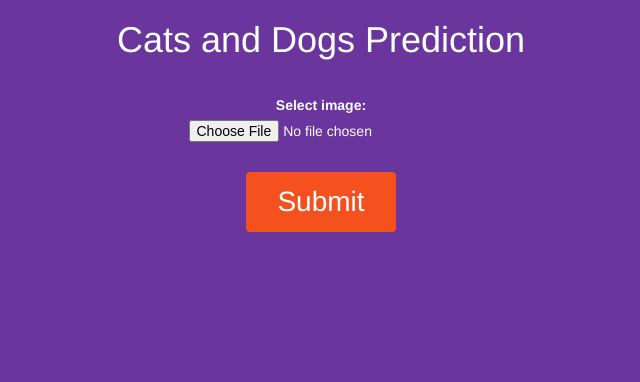
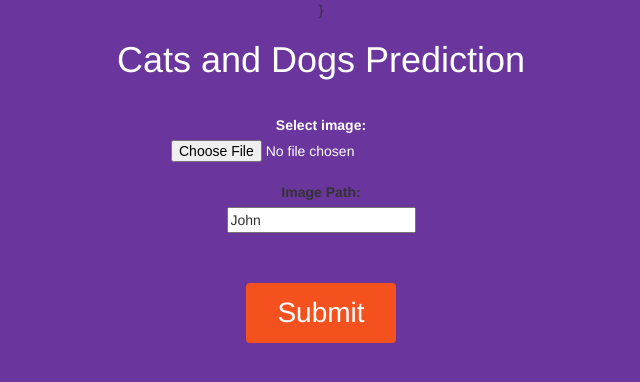
Before and after one commit to blurred-machine/Cats-and-Dogs, a Flask app: page / in a window 1280 px wide. Shown: the top 382 px of the page, without its empty margins (319-959 px from the left). Run offline with Flask 2, Linux system fonts and the light colour scheme; parts of the project's set-up code (start-up, migrations or seed data) failed here and were passed over; some libraries are stand-ins or nearby versions.

Commit message:
working on uploading files

```diff
--- a/app.py
+++ b/app.py
@@ -17,6 +17,17 @@ from keras.preprocessing import image
 from keras.preprocessing.image import ImageDataGenerator
 
 
+from io import BytesIO
+import urllib
+
+
+def loaderImage(URL):
+    with urllib.request.urlopen(URL) as url:
+        img = image.load_img(BytesIO(url.read()), target_size=(125, 125))
+
+    return image.img_to_array(img)
+
+
 app = Flask(__name__)
 
 IMAGE_SIZE = 64
@@ -29,12 +40,17 @@ def index():
 @app.route('/predict', methods=['POST'])
 def predict():
     form_data = request.form.to_dict()
-    print("Uploaded image path: "+str(form_data["input_image"]))
+    print(form_data)
+    print("Uploaded image path: "+str(form_data["image_path"]))
 
-    test_image = image.load_img(form_data["input_image"], target_size = (IMAGE_SIZE, IMAGE_SIZE))
-    test_image = image.img_to_array(test_image)
+    #test_image = image.load_img(form_data["image_path"], target_size = (IMAGE_SIZE, IMAGE_SIZE))
+    #test_image = image.img_to_array(test_image)
+
+    test_image = loaderImage(form_data["image_path"][5:])
+
     test_image = np.expand_dims(test_image, axis = 0)
     print(test_image)
+
 
     classifier = joblib.load('prediction_classifier.pkl')
     result = classifier.predict(test_image)
--- a/templates/index.html
+++ b/templates/index.html
@@ -48,7 +48,13 @@
   opacity: 1;
   right: 0;
 }
+
+#img{
+	color: white;
+	text-align: center;
+}
     </style>
+}
 </head>
 <body style="background-color: #6A359C; text-align: center">
     <div style="  text-align: center;">
@@ -58,8 +64,14 @@
       <div class="col-sm-12">
   <form action="/predict" method="POST" style="display: inline-block;">
     <div style="margin: 25px;">
+
       <label for="img" style="color: white">Select image:</label>
-      <input type="file" id="img" name="input_image" accept="image/*" style="color: white; text-align: center;">
+      <input type="file" id="img" name="input_image" accept="image/*" onchange="loadFile(event)"></br>
+
+		<label for="fname">Image Path: </label><br>
+  		<input type="text" id="img_path" name="image_path" value="John"><br>
+
+		<img id="output_img" name="img_selected" width="300" />
     </div>
         <button class="button" type="submit"><span>Submit</span></button>
 
@@ -73,6 +85,17 @@
 
 </div>
 
+<script>
+		var loadFile = function(event) {
+			var image = document.getElementById('output_img');
+			var image_id = document.getElementById('img_path');
+
+			image_id.value = URL.createObjectURL(event.target.files[0]);
+
+			image.src = URL.createObjectURL(event.target.files[0]);
+		  console.log(image.src);
+		};
+</script>
 
 </body>
 </html>
```
